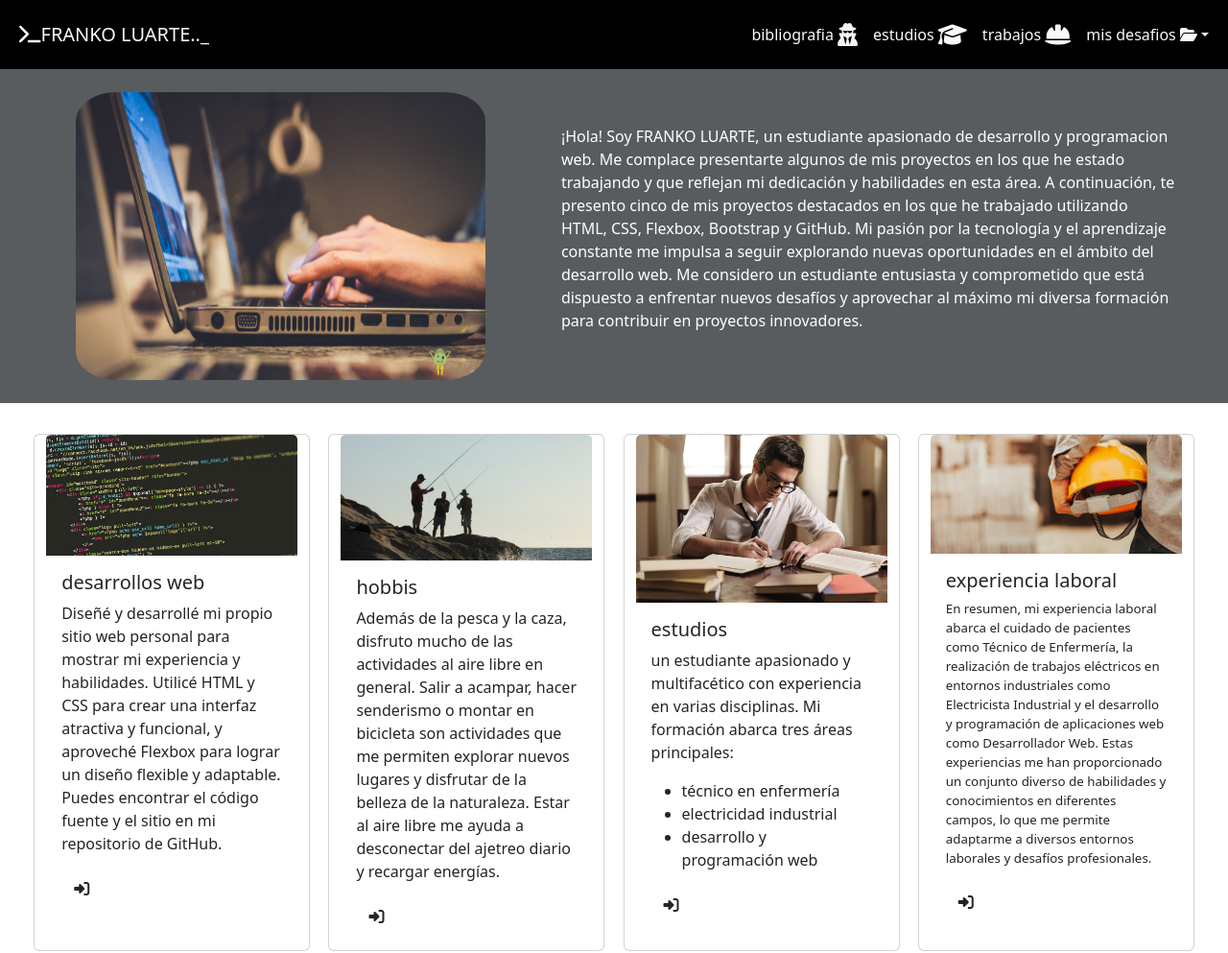
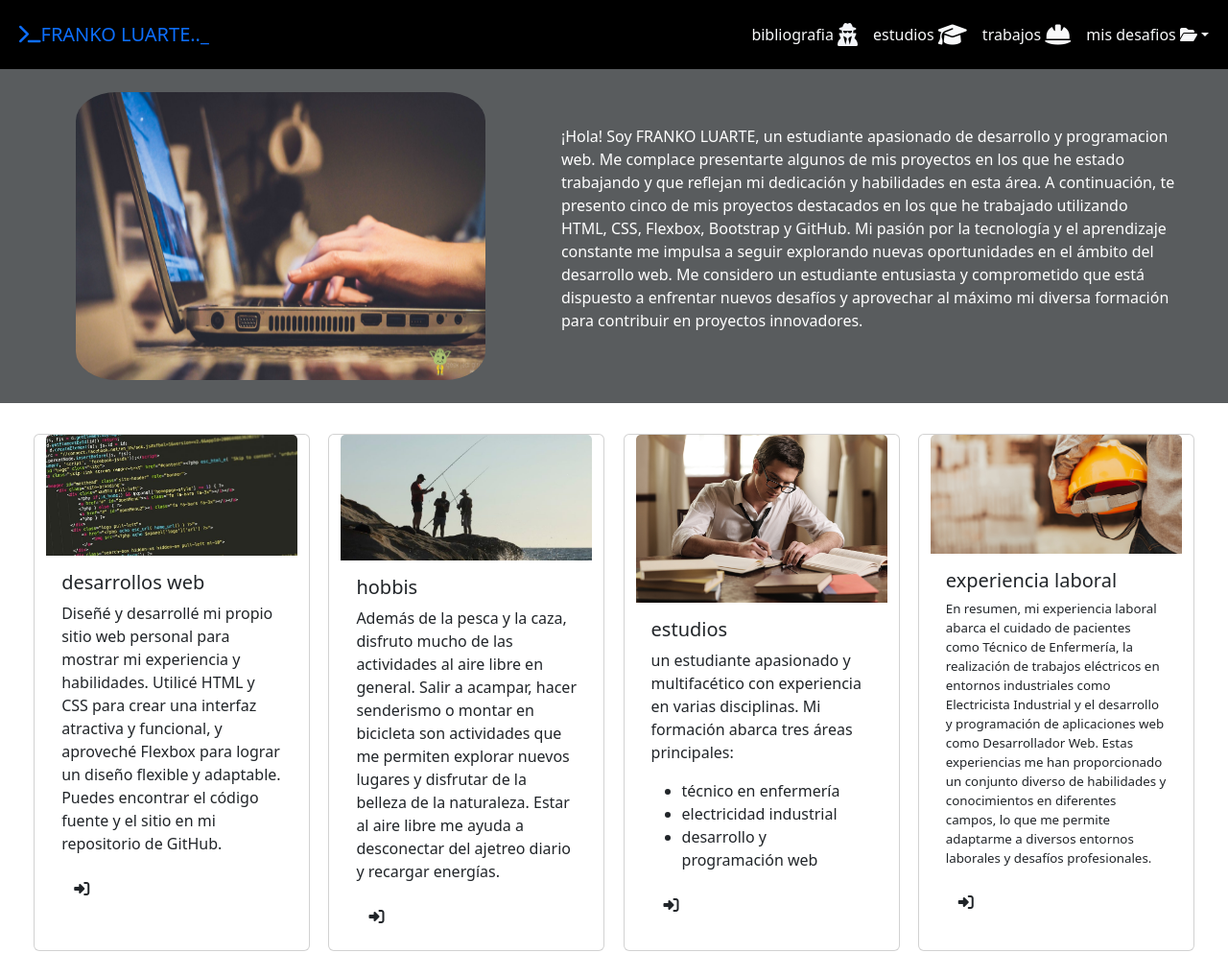
Before and after one commit to Cchavez1991/portafolio-cv, a plain HTML site: page index.html in a window 1280 px wide. Shown: the top 993 px of the page at 96% size. Drawn offline with nearby package versions, Linux system fonts and the light colour scheme; files whose address does not match are found by name.

Commit message:
Cambiado Color de NavBar

```diff
--- a/index.html
+++ b/index.html
@@ -13,7 +13,7 @@
   <header>
     <nav class="navbar navbar-expand-lg bg ">
       <div class="container-fluid ">
-        <a class="navbar-brand text-light" href="#"><p class="nombre-header m-2"><i class="fa-solid fa-terminal"></i>FRANKO LUARTE.._</p></a>
+        <a class="navbar-brand text-primary" href="#"><p class="nombre-header m-2"><i class="fa-solid fa-terminal"></i>FRANKO LUARTE.._</p></a>
         <button class="navbar-toggler" type="button" data-bs-toggle="collapse" data-bs-target="#navbarNavDropdown" aria-controls="navbarNavDropdown" aria-expanded="false" aria-label="Toggle navigation">
           <span class="navbar-toggler-icon"></span>
         </button>
```
